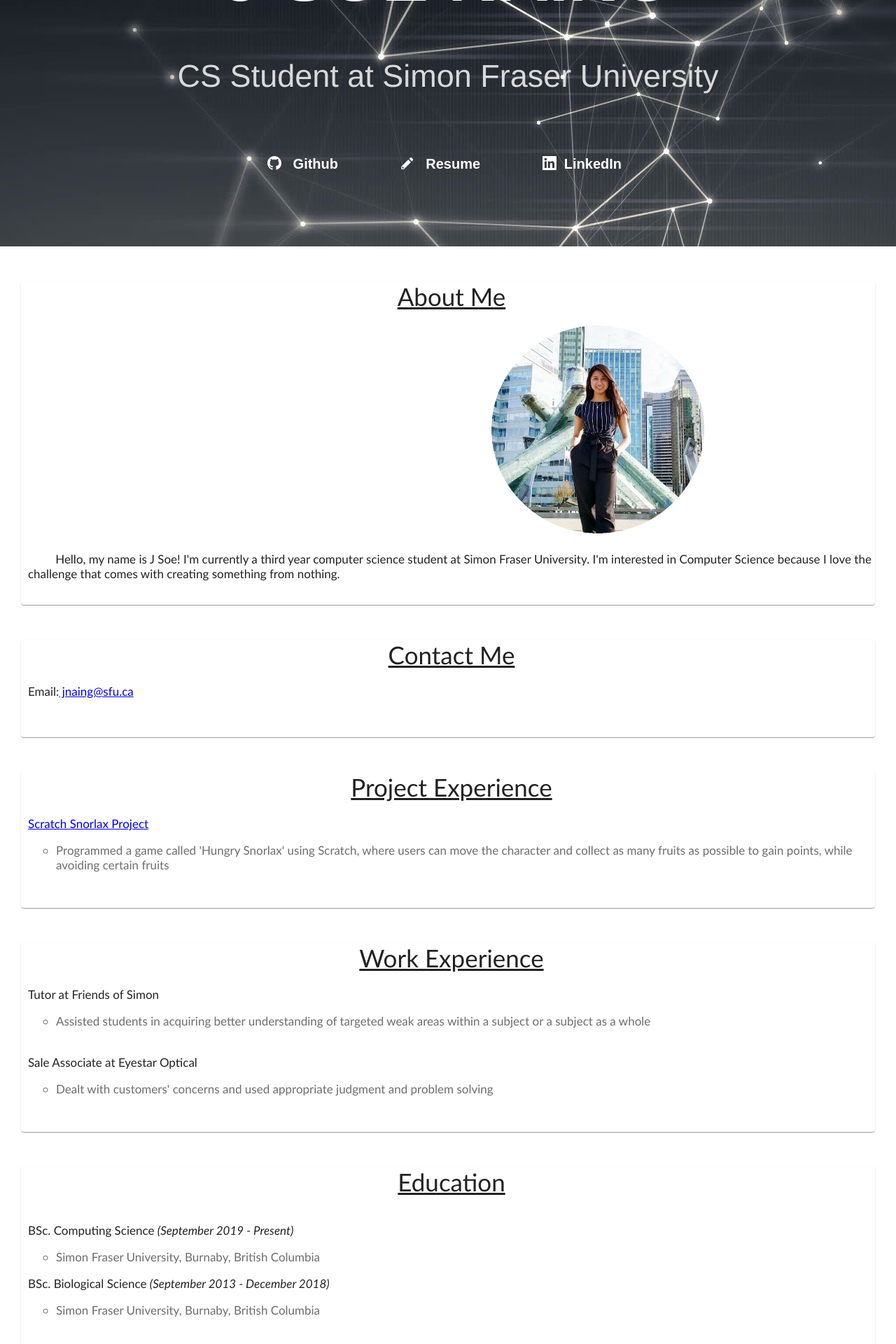
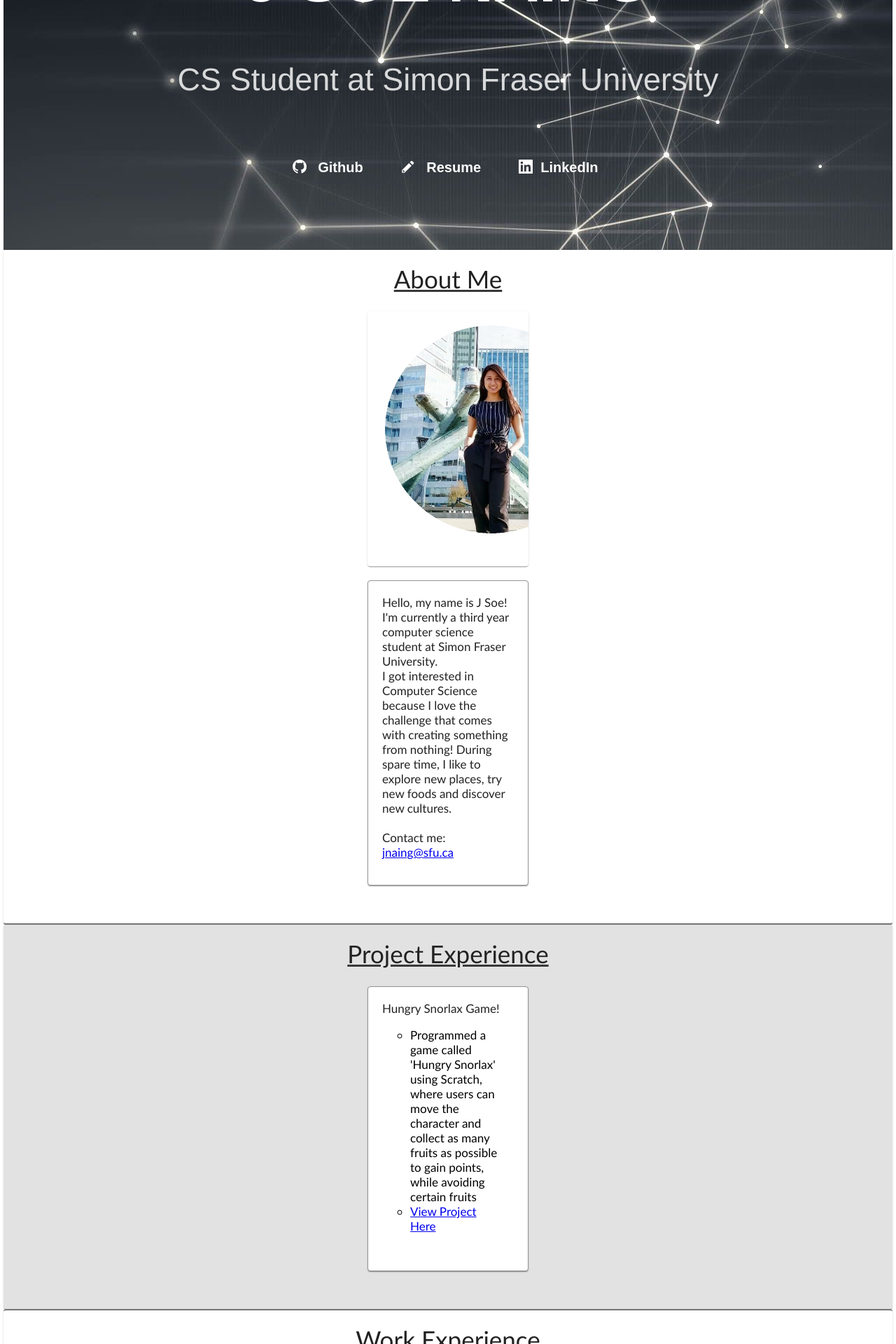
Before and after one commit to jsoeenaing/jsoeenaing.github.io, a React (Create React App) app: page / in a window 1280 px wide. Shown: the part 420-2340 px from the top of the page at 70% size. Built offline with nearby package versions, Linux system fonts and the light colour scheme.

Commit message:
almost done final

```diff
--- a/src/App.css
+++ b/src/App.css
@@ -1,13 +1,14 @@
 
 li {
   font-size: 17px;
-  color:rgb(109, 109, 109);
+  color:black;
   list-style-type:circle;
+  padding-right: 20px;
 }
 
 .title {
   text-align: center;
-  font-size: 100px;
+  font-size: 90px;
   font-weight:bolder;
   font-family:'Franklin Gothic Medium', 'Arial Narrow', Arial, sans-serif;
   color:white;
@@ -26,6 +27,18 @@ li {
   position: sticky;
 }
 
+.navBarItemIcon {
+  margin-bottom: -2px;
+  margin-top: 1px;
+}
+
+body {
+  margin:5px;
+  scroll-behavior: smooth;
+  background-position: center;
+  background-color: white;
+}
+
 .containerTitle {
   font-size: 35px;
   font-family:'Trebuchet MS', 'Lucida Sans Unicode', 'Lucida Grande', 'Lucida Sans', Arial, sans-serif;
@@ -33,6 +46,7 @@ li {
   color:rgb(34, 34, 34);
   text-align: center;
   text-decoration-line: underline;
+  text-decoration-color: rgb(56, 56, 56);
 }
 
 .containerText {
@@ -46,35 +60,49 @@ li {
 
 }
 
-.navBarItemSpacing {
-  padding-left: 15px;
-  padding-right: 10px;
+.customContainer {
+  background-color: white !important;
+  font-size: 30px;
+  padding-left: 20px;
+  padding-right: 20px;
+  padding-top: 20px;
+  border-top: 2px solid rgb(117, 117, 117);
+  border-bottom: 2px solid rgb(117, 117, 117);
 }
 
-.navBarItemIcon {
-  margin-bottom: -2px;
-  margin-top: 1px;
+.altContainer {
+  background-color: rgb(226, 226, 226) !important;
+  font-size: 30px;
+  padding-left: 20px;
+  padding-right: 20px;
+  padding-top: 20px;
 }
 
-body {
-  margin: 0;
-  scroll-behavior: smooth;
-  background-position: center;
-  background-color: white;
-
+.firstContainer {
+  background-color: white !important;
+  font-size: 30px;
+  padding-left: 20px;
+  padding-right: 20px;
+  padding-top: 20px;
+  border-bottom: 2px solid rgb(117, 117, 117);
 }
 
-.jumbotron {
-  background-color:rgb(255, 255, 255) !important;
-  padding-bottom: 0px !important;
+.boxContainer {
+  background-color: white !important;
+  margin: 5px 500px 20px;
+  font-size: 30px;
+  padding-left: 20px;
+  padding-right: 20px;
+  padding-top: 20px;
+  border-radius:100pt;
+  border: 1px solid rgb(150, 150, 150) !important;
 }
 
-.customContainer {
+.picContainer {
   background-color: white !important;
-  font-style:normal;
-  background-size: 100%;
-  margin: 50px 30px 30px;
-  font-size: 30px;
-  padding-left: 10px;
-
+  text-align: center;
+  margin: 5px 500px 20px;
+  padding-left: 20px;
+  padding-right: 20px;
+  padding-top: 20px;
 }
--- a/src/components/Body.js
+++ b/src/components/Body.js
@@ -1,4 +1,4 @@
-import {ContainerLink, ContainerText, ContainerTitle, Date} from "./textstyles";
+import {ContainerLink, ContainerText, ContainerTitle} from "./textstyles";
 import {Card} from "@material-ui/core";
 import profileImage from '../img/profilepic1.png';
 import React from "react";
@@ -7,71 +7,69 @@ export function Body() {
     return (
         <div className="container center">
             <div className="row">
-                <div className="col-md-8">
-                    <CustomContainer title={'About Me'}><br/>
-                    &nbsp;&nbsp;&nbsp;&nbsp;&nbsp;&nbsp;&nbsp;&nbsp;&nbsp;&nbsp;&nbsp;&nbsp;&nbsp;&nbsp;&nbsp;&nbsp;&nbsp;&nbsp;&nbsp;&nbsp;&nbsp;&nbsp;&nbsp;&nbsp;&nbsp;&nbsp;&nbsp;&nbsp;&nbsp;&nbsp;&nbsp;&nbsp;&nbsp;&nbsp;&nbsp;&nbsp;&nbsp;&nbsp;&nbsp;&nbsp;&nbsp;&nbsp;&nbsp;&nbsp;&nbsp;&nbsp;&nbsp;&nbsp;&nbsp;&nbsp;&nbsp;&nbsp;&nbsp;&nbsp;&nbsp;&nbsp;&nbsp;&nbsp;&nbsp;&nbsp;&nbsp;&nbsp;&nbsp;&nbsp;&nbsp;&nbsp;&nbsp;&nbsp;&nbsp;&nbsp;&nbsp;&nbsp;&nbsp;&nbsp;&nbsp;&nbsp;&nbsp;&nbsp;&nbsp;&nbsp;&nbsp;&nbsp;&nbsp;&nbsp;&nbsp;&nbsp;&nbsp;&nbsp;&nbsp;&nbsp;&nbsp;&nbsp;&nbsp;&nbsp;&nbsp;&nbsp;&nbsp;&nbsp;&nbsp;&nbsp;&nbsp;&nbsp;&nbsp;&nbsp;&nbsp;&nbsp;&nbsp;&nbsp;&nbsp;&nbsp;&nbsp;&nbsp;&nbsp;&nbsp;&nbsp;&nbsp;&nbsp;&nbsp;&nbsp;&nbsp;&nbsp;&nbsp;&nbsp;&nbsp;&nbsp;&nbsp;&nbsp;&nbsp;&nbsp;&nbsp;&nbsp;&nbsp;&nbsp;&nbsp;&nbsp;&nbsp;&nbsp;&nbsp;&nbsp;&nbsp;&nbsp;&nbsp;&nbsp;&nbsp;&nbsp;&nbsp;&nbsp;&nbsp;&nbsp;&nbsp;&nbsp;
+                    <FirstContainer title={'About Me'}><br/>
+                    <PicContainer>
                         <img src={profileImage} alt="profile-image"/><br/><br/>
-                        &nbsp;&nbsp;&nbsp;&nbsp;&nbsp;&nbsp;&nbsp;&nbsp;&nbsp;Hello, my name is J Soe! I'm currently a third year computer science student at Simon Fraser University. I'm interested in Computer Science because I love the challenge that comes with creating something from nothing.
-                    </CustomContainer>
-                </div>
-
-                <div className="col-md">
-                    <CustomContainer title={'Contact Me'}><br/>
-                    Email:
-                        <a href="mailto:jnaing@sfu.ca"> jnaing@sfu.ca</a>
-                        <br/>
-                        <br/>
-                    </CustomContainer>
-                </div>
+                    </PicContainer>
+                        <BoxContainer>
+                        Hello, my name is J Soe! I'm currently a third year computer science student at Simon Fraser University.
+                        <br/>I got interested in Computer Science because I love the challenge that comes with creating something from nothing!
+                        During spare time, I like to explore new places, try new foods and discover new cultures.
+                        <br/><br/>Contact me: <a href="mailto:jnaing@sfu.ca"> jnaing@sfu.ca</a>
+                        </BoxContainer>
+                    </FirstContainer>
             </div>
 
             <div className="row">
-                <div className="col-md">
-                    <CustomContainer title={'Project Experience'}><br/>
-                    <ContainerLink><a href="https://scratch.mit.edu/projects/392278500">Scratch Snorlax Project</a></ContainerLink>
+                    <AltContainer title={'Project Experience'}><br/>
+                    <BoxContainer>
+                    Hungry Snorlax Game!
                         <ul>
                             <li>Programmed a game called 'Hungry Snorlax' using Scratch, where users can move the character and collect as many fruits as possible to gain points, while avoiding certain fruits</li>
+                        <li><ContainerLink><a href="https://scratch.mit.edu/projects/392278500">View Project Here</a></ContainerLink></li>
                         </ul>
-                    </CustomContainer>
-                </div>
+                        </BoxContainer>
+                    </AltContainer>
             </div>
 
             <div className="row">
-                <div className="col-md">
                     <CustomContainer title={'Work Experience'}><br/>
+                        <BoxContainer>
                             Tutor at Friends of Simon
                                 <ul>
                                     <li>Assisted students in acquiring better understanding of targeted weak areas within a subject or a subject as a whole</li>
                                 </ul>
-                                <br/>
+                        </BoxContainer>
 
+                        <BoxContainer>
                             Sale Associate at Eyestar Optical
                                 <ul>
                                     <li>Dealt with customers' concerns and used appropriate judgment and problem solving</li>
                                 </ul>
+                            </BoxContainer>
                     </CustomContainer>
-                </div>
             </div>
 
             <div className="row">
-                <div className="col-md">
-                    <CustomContainer title={'Education'}><br/>
+                    <AltContainer title={'Education'}><br/>
+                        <BoxContainer>
                             <p>BSc. Computing Science   <i>(September 2019 - Present)</i></p>
                                 <ul>
                                     <li>Simon Fraser University, Burnaby, British Columbia</li>
                                 </ul>
-
+                        </BoxContainer>
+                        <BoxContainer>
                             <p>BSc. Biological Science   <i>(September 2013 - December 2018)</i></p>
                                 <ul>
                                     <li>Simon Fraser University, Burnaby, British Columbia</li>
                                 </ul>
-                    </CustomContainer>
-                </div>
+                        </BoxContainer>
+                    </AltContainer>
             </div>
 
             <div className="row">
-                <div className="col-md-6">
                     <CustomContainer title={'Programming Languages/ Applications'}><br/>
+                    <BoxContainer>
                         Languages:
                             <ul>
                                 <li>C/C++</li>
@@ -80,7 +78,9 @@ export function Body() {
                                 <li>Script</li>
                                 <li>HTML</li>
                             </ul>
+                            </BoxContainer>
 
+                        <BoxContainer>
                             Applications:
                             <ul>
                                 <li>Visual Studio</li>
@@ -90,44 +90,52 @@ export function Body() {
                                 <li>Bootstrap</li>
                                 <li>Microsoft Office</li>
                             </ul>
+                        </BoxContainer>
                     </CustomContainer>
-                </div>
             </div>
 
             <div className="row">
-                <div className="col-md">
-                    <CustomContainer title={'Courses'}><br/>
+                    <AltContainer title={'Courses'}><br/>
                         <div className="row">
-                            <div className="col-md">
+                        <BoxContainer>
                                 <ContainerLink>Programming</ContainerLink>
                                     <ul>
+
+                                        <li><a href="http://www.sfu.ca/students/calendar/2020/spring/courses/cmpt/354.html">Database
+                                            Systems</a></li>
+                                        <li><a href="https://www.sfu.ca/students/calendar/2021/spring/courses/cmpt/300.html">Operating
+                                            Systems I</a></li>
+                                        <li><a href="https://www.sfu.ca/students/calendar/2021/spring/courses/cmpt/310.htmll">Artificial
+                                            Intelligence Survey</a></li>
                                         <li><a href="https://www.sfu.ca/students/calendar/2020/summer/courses/cmpt/225.html">Data
                                             Structures and Programming</a></li>
+                                        <li><a href="https://www.sfu.ca/students/calendar/2020/spring/courses/cmpt/295.html">Introduction
+                                            to Computer Systems</a></li>
+                                        <li><a href="https://www.sfu.ca/students/calendar/2020/fall/courses/cmpt/361.html">Introduction to
+                                            Computer Graphics</a></li>
                                         <li><a href="https://www.sfu.ca/students/calendar/2020/spring/courses/cmpt/276.html">Introduction
                                             to Software Engineering</a></li>
-                                        <li><a href="http://www.sfu.ca/students/calendar/2020/spring/courses/cmpt/354.html">Database
-                                            Systems</a></li>
-                                        <li><a href="https://www.sfu.ca/students/calendar/2020/spring/courses/cmpt/295.html">Introduction
-                                            to Computer Systems</a></li>
-                                        <li><a href="https://www.sfu.ca/students/calendar/2020/fall/courses/cmpt/320.html">Social Implications - Computerized Society</a></li>
                                     </ul>
-                                </div>
-                            <div className="col-md">
+                        </BoxContainer>
+
+                        <BoxContainer>
                                 <ContainerLink>Mathematics</ContainerLink>
                                     <ul>
                                         <li><a href="https://www.sfu.ca/students/calendar/2020/summer/courses/math/150.html">Calculus
                                             I</a></li>
                                         <li><a href="https://www.sfu.ca/students/calendar/2020/spring/courses/math/232.html">Linear
                                             Algebra</a></li>
+                                        <li><a href="https://www.sfu.ca/students/calendar/2020/summer/courses/macm/316.html">Numerical
+                                            Analysis</a></li>
                                         <li><a href="https://www.sfu.ca/students/calendar/2020/spring/courses/macm/101.html">Discrete
                                             Mathematics I</a></li>
                                         <li><a href="https://www.sfu.ca/students/calendar/2020/spring/courses/macm/201.html">Discrete
                                             Mathematics II</a></li>
+
                                     </ul>
+                                </BoxContainer>
                             </div>
-                            </div>
-                        </CustomContainer>
-                    </div>
+                        </AltContainer>
                 </div>
         </div>
     );
@@ -142,3 +150,43 @@ function CustomContainer(props) {
         </Card>
     );
 }
+
+function AltContainer(props) {
+    return (
+        <Card className={'altContainer'}>
+            <ContainerTitle>{props.title}</ContainerTitle>
+            <ContainerText>{props.children}</ContainerText>
+            <br/>
+        </Card>
+    );
+}
+
+function FirstContainer(props) {
+    return (
+        <Card className={'firstContainer'}>
+            <ContainerTitle>{props.title}</ContainerTitle>
+            <ContainerText>{props.children}</ContainerText>
+            <br/>
+        </Card>
+    );
+}
+
+function BoxContainer(props) {
+    return (
+        <Card className={'boxContainer'}>
+            <ContainerTitle>{props.title}</ContainerTitle>
+            <ContainerText>{props.children}</ContainerText>
+            <br/>
+        </Card>
+    );
+}
+
+function PicContainer(props) {
+    return (
+        <Card className={'picContainer'}>
+            <ContainerTitle>{props.title}</ContainerTitle>
+            <ContainerText>{props.children}</ContainerText>
+            <br/>
+        </Card>
+    );
+}
--- a/src/components/Navbar.css
+++ b/src/components/Navbar.css
@@ -4,9 +4,9 @@
     display: flex;
     justify-content: center;
     align-items: center;
-    font-size: 1.8rem;
+    font-size: 1rem;
     position: sticky;
-    padding-right: 15px;
+    padding-right: 8px;
   }
 
   .navbar-container {
--- a/src/components/header.js
+++ b/src/components/header.js
@@ -6,7 +6,7 @@ import React from "react";
 
 export function Header() {
     return (
-        <Jumbotron className={'text-center'}>
+        <div className={'text-center'}>
             <div style={{
                 backgroundImage: `url(${backgroundImage})`,
                     backgroundPosition: 'center',
@@ -20,6 +20,6 @@ export function Header() {
             <Navbar/>
             <br/>
             </div>
-        </Jumbotron>
+        </div>
     );
 }
--- a/src/components/textstyles.js
+++ b/src/components/textstyles.js
@@ -20,7 +20,3 @@ export function ContainerText(props) {
 export function ContainerLink(props) {
     return <span className={'containerLink'}>{props.children}</span>;
 }
-
-export function Date(props) {
-    return <span className={'containerText date'}>{props.children}</span>;
-}
```
Lines whose indentation alone changed are shown as unchanged.
